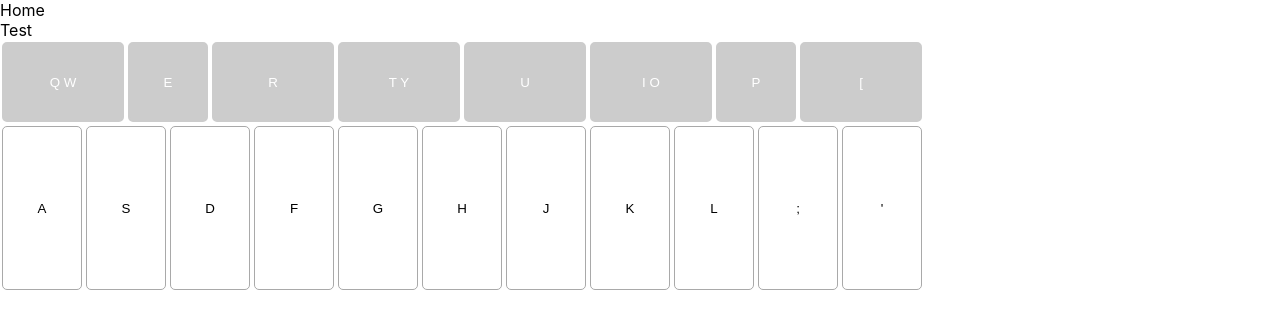
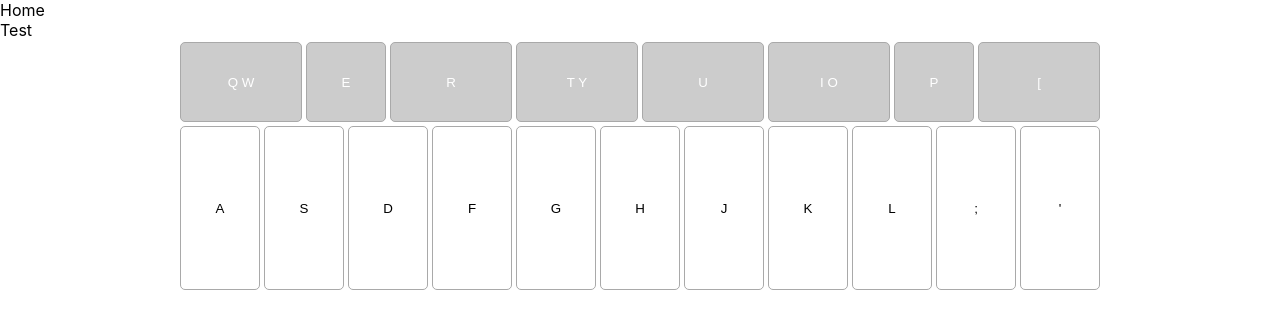
Before and after one commit to irfanahmd/op1-chat, a React (Create React App) app: page / in a window 1280 px wide. Shown: the top 328 px of the page. Built offline with nearby package versions, Linux system fonts and the light colour scheme.

Commit message:
added event listeners

```diff
--- a/src/components/Synth/Synth.css
+++ b/src/components/Synth/Synth.css
@@ -13,7 +13,7 @@
   height: 80px;
   width: 122px;
   background: #ccc;
-  border: 2px solid #ccc;
+  border: 1px solid darkgray;
   border-radius: 5px;
   margin: 2px;
   cursor: pointer;
@@ -25,3 +25,25 @@
   height: 80px;
   width: 80px;
 }
+
+.note-black:active,
+.note-white:active {
+  background-color: lightcyan;
+  color: #ccc;
+}
+
+.note-wrapper {
+  display: flex;
+  align-items: center;
+  justify-content: center;
+}
+
+.col-1 {
+  display: flex;
+  flex-direction: column;
+}
+
+.col-2 {
+  display: flex;
+  align-self: flex-end;
+}
--- a/src/components/Synth/Synth.jsx
+++ b/src/components/Synth/Synth.jsx
@@ -1,39 +1,57 @@
-import React from 'react'
+import React, { useEffect, useState } from 'react'
 import './Synth.css'
+import { keyToNote, allKeys } from "../../utils/keymap";
 
+import * as Tone from "tone";
 
 const Synth = (props) => {
 
-  const keyState = {
-    blackobjects: [
-      { id: "q  w", pressed: false, shiftUp: false},
-      { id: "e", pressed: false, shiftUp: false},
-      { id: "r", pressed: false, shiftUp: false},
-      { id: "t y", pressed: false, shiftUp: true},
-      { id: "u", pressed: false, shiftUp: true},
-      { id: "i  o", pressed: false, shiftUp: true},
-      { id: "p", pressed: false, shiftUp: true},
-      { id: "[", pressed: false, shiftUp: true},
-    ],
-    whiteobjects: [
-      { id: "a", pressed: false, shiftUp: false },
-      { id: "s", pressed: false, shiftUp: false },
-      { id: "d", pressed: false, shiftUp: false },
-      { id: "f", pressed: false, shiftUp: false },
-      { id: "g", pressed: false, shiftUp: true },
-      { id: "h", pressed: false, shiftUp: true },
-      { id: "j", pressed: false, shiftUp: true },
-      { id: "k", pressed: false, shiftUp: true },
-      { id: "l", pressed: false, shiftUp: true },
-      { id: ";", pressed: false, shiftUp: true },
-      { id: "'", pressed: false, shiftUp: true },
-    ],
+  const[octave, setOctave] = useState(4)
+  const [keyState, setPressed] = useState(allKeys)
+
+  let synth = new Tone.PolySynth().toDestination();
+
+  useEffect(() => {
+    window.addEventListener("keydown", downHandler);
+    window.addEventListener("keyup", upHandler);
+    return () => {
+      window.removeEventListener("keydown", downHandler);
+      window.removeEventListener("keyup", upHandler);
+    };
+  }, [])
+
+  function upHandler(){
+
   }
+
+  function downHandler(){
+
+  }
+
+  function playNote(note) {
+    synth.triggerAttack(note)
+  }
+
+  function stopNote(note) {
+    synth.triggerRelease(note)
+  }
+
+  function getNote(key, shift) {
+    if(shift){
+      return `${keyToNote[key]}${octave+1}`
+    } else {
+      return `${keyToNote[key]}${octave}`
+    }
+  }
+
+
+
 
 return (
 <div>
-<div>
-  {keyState.blackobjects.map((blackkey, index) => (
+  <div className= 'col-1'>
+    <div className='note-wrapper'>
+      {keyState.blackkeys.map((blackkey, index) => (
         <button
           className={
             "note-black" +
@@ -41,13 +59,16 @@ return (
             blackkey.id
           }
           key={index}
+          onMouseDown={() => playNote(getNote(blackkey.id[0], blackkey.shiftUp))}
+          onMouseUp={() => stopNote(getNote(blackkey.id[0], blackkey.shiftUp))}
+          onMouseOut={() => stopNote(getNote(blackkey.id[0], blackkey.shiftUp))}
         >
           {blackkey.id.toUpperCase()}
         </button>
       ))}
     </div>
-<div>
-  {keyState.whiteobjects.map((whitekey, index) => (
+    <div className='note-wrapper'>
+      {keyState.whitekeys.map((whitekey, index) => (
         <button
           className={
             "note-white" +
@@ -55,16 +76,15 @@ return (
             whitekey.id
           }
           key={index}
+          onMouseDown={() => playNote(getNote(whitekey.id, whitekey.shiftUp))}
+          onMouseUp={() => stopNote(getNote(whitekey.id, whitekey.shiftUp))}
+          onMouseOut={() => stopNote(getNote(whitekey.id, whitekey.shiftUp))}
         >
-    <div>
-      <div>
           {whitekey.id}
-      </div>
-    </div>
         </button>
       ))}
     </div>
-
+  </div>
 </div>
 
 )
--- /dev/null
+++ b/src/utils/keymap.js
@@ -0,0 +1,52 @@
+const keyToNote = {
+  a: "F",
+  s: "G",
+  d: "A",
+  f: "B",
+  g: "C",
+  h: "D",
+  j: "E",
+  k: "F",
+  l: "G",
+  ";": "A",
+  "'": "B",
+  q: "F#",
+  w: "F#",
+  e: "G#",
+  r: "A#",
+  t: "C#",
+  y: "C#",
+  u: "D#",
+  i: "F#",
+  o: "F#",
+  p: "G#",
+  "[": "A#",
+};
+
+const allKeys = {
+  blackkeys: [
+    { id: "q  w", pressed: false, shiftUp: false },
+    { id: "e", pressed: false, shiftUp: false },
+    { id: "r", pressed: false, shiftUp: false },
+    { id: "t y", pressed: false, shiftUp: true },
+    { id: "u", pressed: false, shiftUp: true },
+    { id: "i  o", pressed: false, shiftUp: true },
+    { id: "p", pressed: false, shiftUp: true },
+    { id: "[", pressed: false, shiftUp: true },
+  ],
+  whitekeys: [
+    { id: "a", pressed: false, shiftUp: false },
+    { id: "s", pressed: false, shiftUp: false },
+    { id: "d", pressed: false, shiftUp: false },
+    { id: "f", pressed: false, shiftUp: false },
+    { id: "g", pressed: false, shiftUp: true },
+    { id: "h", pressed: false, shiftUp: true },
+    { id: "j", pressed: false, shiftUp: true },
+    { id: "k", pressed: false, shiftUp: true },
+    { id: "l", pressed: false, shiftUp: true },
+    { id: ";", pressed: false, shiftUp: true },
+    { id: "'", pressed: false, shiftUp: true },
+  ],
+};
+
+export { keyToNote, allKeys };
```
Lines whose indentation alone changed are shown as unchanged.
